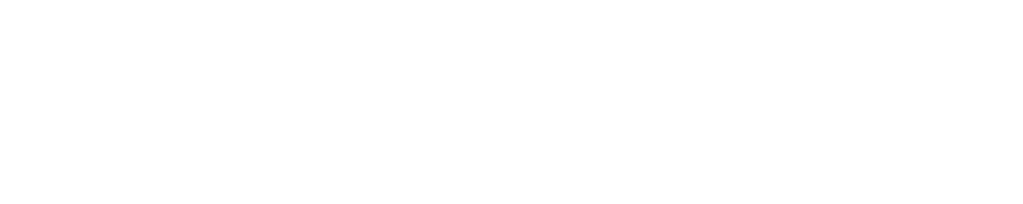
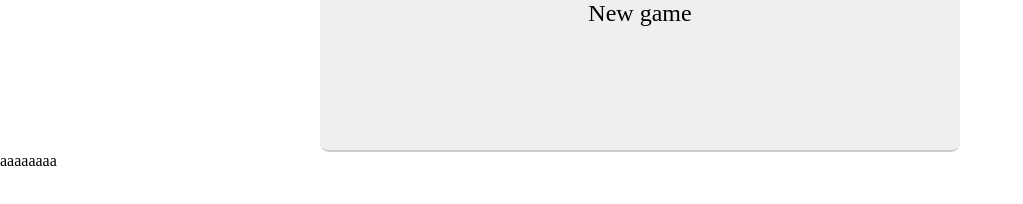
Before and after one commit to ArnaudFernandez/ProjetWebS5, a plain HTML site: page index.html in a window 1280 px wide. Shown: the whole page, without its empty margins (0-1023 px from the left). Drawn offline with Linux system fonts and the light colour scheme.

Commit message:
Adding game engine + map (stocked as CSV file and loaded in server to the game)

```diff
--- a/css/style.css
+++ b/css/style.css
@@ -0,0 +1,27 @@
+html, body
+{
+    margin : 0;
+}
+
+canvas
+{
+    z-index: -1;
+    position: absolute;
+}
+
+.mainMenu
+{
+    z-index: 99;
+    width : 50%;
+    height : 150px;
+    background-color: rgba(239, 239, 239, 1);
+    margin: auto;
+    border-radius: 0px 0px 9px 9px;
+    border-bottom: solid 2px rgb(204, 204, 204);
+}
+
+.title
+{
+    text-align: center;
+    font-size: 1.5em;
+}
--- a/index.html
+++ b/index.html
@@ -3,8 +3,20 @@
 <head>
     <meta charset="UTF-8">
     <title>Title</title>
+    <link rel="stylesheet" href="./css/style.css"/>
 </head>
 <body>
+<canvas id="canvasGame" width="1000" height="1000"></canvas>
 
+<div class="mainMenu">
+    <div class="title">
+        New game
+    </div>
+</div>
+
+<script src="js/Base.js"></script>
+<script src="js/Player.js"></script>
+<script src="js/GameEngine.js"></script>
+<script src="js/GameHandler.js"></script>
 </body>
-</html>
+</html>aaaaaaaa
```
